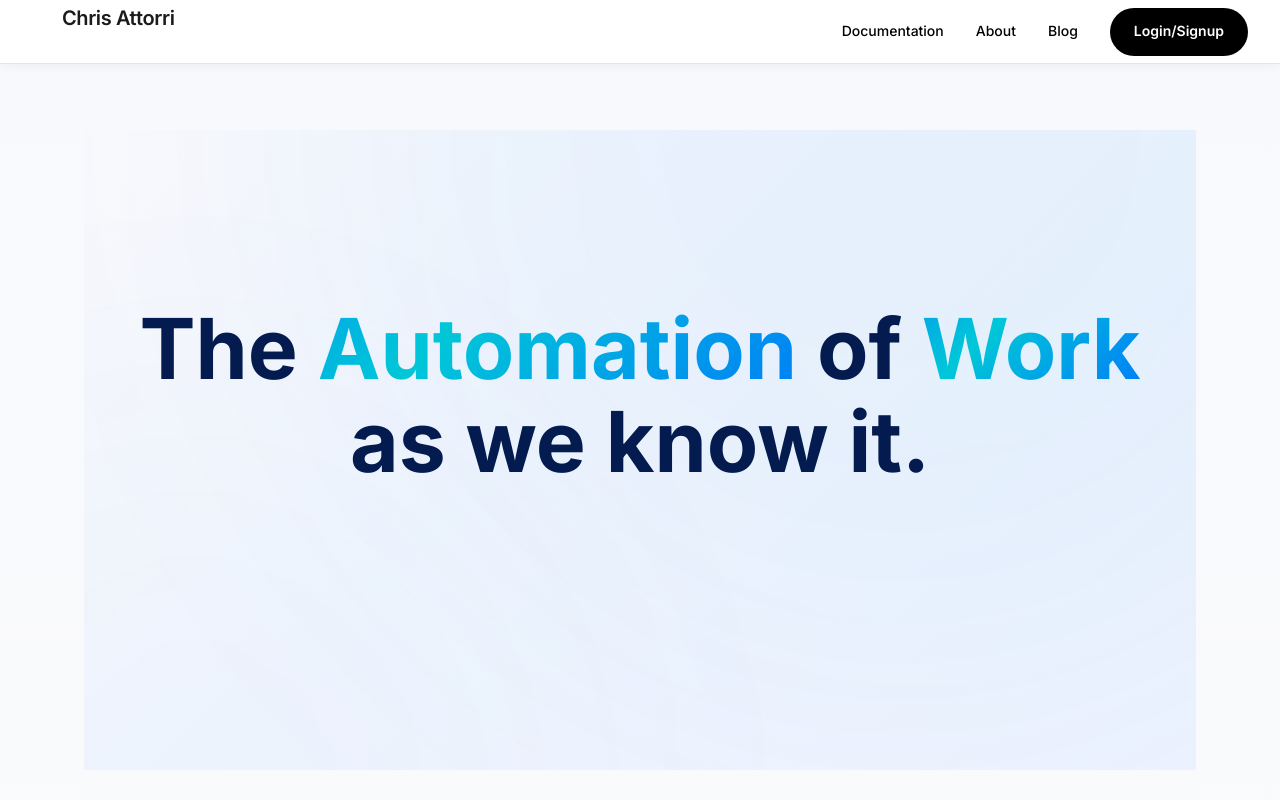
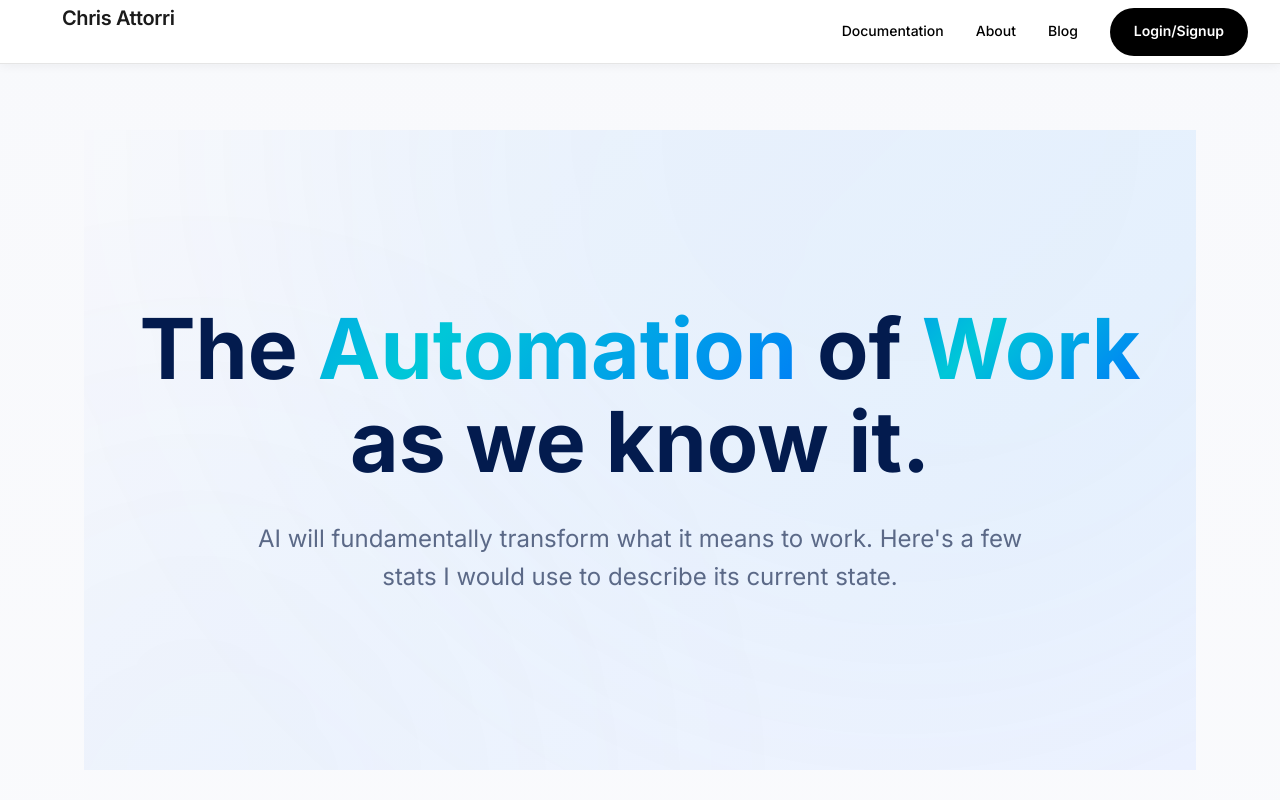
Before and after one commit to attorri/attorri.com, a React (Vite) app in the folder attorri-website/: page /ai in a window 1280 px wide. Shown: the top 800 px of the page. Built offline with nearby package versions, Linux system fonts and the light colour scheme.

Commit message:
subtitle for ai no longer disappearing

```diff
--- a/attorri-website/src/HeroSection.tsx
+++ b/attorri-website/src/HeroSection.tsx
@@ -4,13 +4,14 @@ import '../styles.css';
 interface HeroSectionProps {
     title: [Array<string>, Record<string, string>];
     subtitle: string;
+    className?: string;
 }
 
-function HeroTitle(title: [Array<string>, Record<string, string>]) {
+function HeroTitle(title: [Array<string>, Record<string, string>], className?: string) {
     const titleElements = title[0].map((word, index) => {
         if (word in title[1] && title[1][word] === 'gradient') {
             return (
-                <span key={index} className="hero-title-part gradient" style={{
+                <span key={index} className={`hero-title-part gradient ${className ? `${className}-hero-title-part` : ''}`} style={{
                     background: 'linear-gradient(135deg, #0069ff 0%, #00c7d8 50%, #0069ff 100%)',
                     WebkitBackgroundClip: 'text',
                     WebkitTextFillColor: 'transparent',
@@ -19,7 +20,7 @@ function HeroTitle(title: [Array<string>, Record<string, string>]) {
                 }}>{word} </span>
             );
         }
-        return <span key={index} className="hero-title-part">{word} </span>;
+        return <span key={index} className={`hero-title-part ${className ? `${className}-hero-title-part` : ''}`}>{word} </span>;
     });
 
     return (
@@ -29,15 +30,15 @@ function HeroTitle(title: [Array<string>, Record<string, string>]) {
             lineHeight: 1.1,
             position: 'relative',
             color: 'var(--heading-color)'
-        }}>
+        }} className={className ? `${className}-hero-title` : 'hero-title'}>
             {titleElements}
         </h1>
     );
 }
 
-function HeroSection({ title, subtitle }: HeroSectionProps) {
+function HeroSection({ title, subtitle, className }: HeroSectionProps) {
     return (
-        <section className="hero-section" style={{
+        <section className={`hero-section ${className ? `${className}-hero-section` : ''}`} style={{
             maxWidth: '100%',
             margin: 0,
             padding: '160px 20px',
@@ -87,13 +88,14 @@ function HeroSection({ title, subtitle }: HeroSectionProps) {
                 position: 'relative',
                 zIndex: 2
             }}>
-                {HeroTitle(title)}
-                <p className="hero-subtitle" style={{
+                {HeroTitle(title, className)}
+                <p className={className ? `${className}-hero-subtitle` : 'hero-subtitle'} style={{
                     fontSize: '24px',
                     lineHeight: 1.6,
                     maxWidth: '800px',
                     margin: '32px auto 0',
-                    color: 'var(--text-color)'
+                    color: 'var(--text-color)',
+                    opacity: 1
                 }}>{subtitle}</p>
             </div>
         </section>
--- a/attorri-website/src/pages/AIPage.tsx
+++ b/attorri-website/src/pages/AIPage.tsx
@@ -1,9 +1,30 @@
-import React from 'react';
+import React, { useEffect } from 'react';
 import '../styles.css';
 import gptRobots from '../assets/gpt_robots_2.png';
 import HeroSection from '../HeroSection';
 
 const AIPage: React.FC = () => {
+    useEffect(() => {
+        // Initialize GSAP animations
+        const gsap = (window as any).gsap;
+        if (gsap) {
+            gsap.to('.ai-hero-title', {
+                opacity: 1,
+                y: 0,
+                duration: 1,
+                ease: "back.out(1.2)"
+            });
+
+            gsap.to('.ai-hero-subtitle', {
+                opacity: 1,
+                y: 0,
+                duration: 1,
+                delay: 0.3,
+                ease: "power3.out"
+            });
+        }
+    }, []);
+
     return (
         <div className="ai-page-container" style={{
             display: 'flex',
@@ -16,7 +37,7 @@ const AIPage: React.FC = () => {
                 width: '100%',
                 position: 'relative',
                 zIndex: 1,
-                marginBottom: '120px' // Add margin to bottom of hero container
+                marginBottom: '120px' // Add margin to bottom of hero container,
             }}>
                 <HeroSection
                     title={[
@@ -24,6 +45,7 @@ const AIPage: React.FC = () => {
                         {'Automation':'gradient', 'Work':'gradient'}
                     ]}
                     subtitle="AI will fundamentally transform what it means to work. Here's a few stats I would use to describe its current state."
+                    className="ai"
                 />
             </div>
 
--- a/attorri-website/src/styles.css
+++ b/attorri-website/src/styles.css
@@ -473,3 +473,14 @@ body {
 .progress-number:hover::after {
     transform: scaleX(1);
 }
+
+/* AI Page specific hero styles */
+.ai-hero-title {
+    opacity: 1;
+    transform: none;
+}
+
+.ai-hero-subtitle {
+    opacity: 1;
+    transform: none;
+}
```
